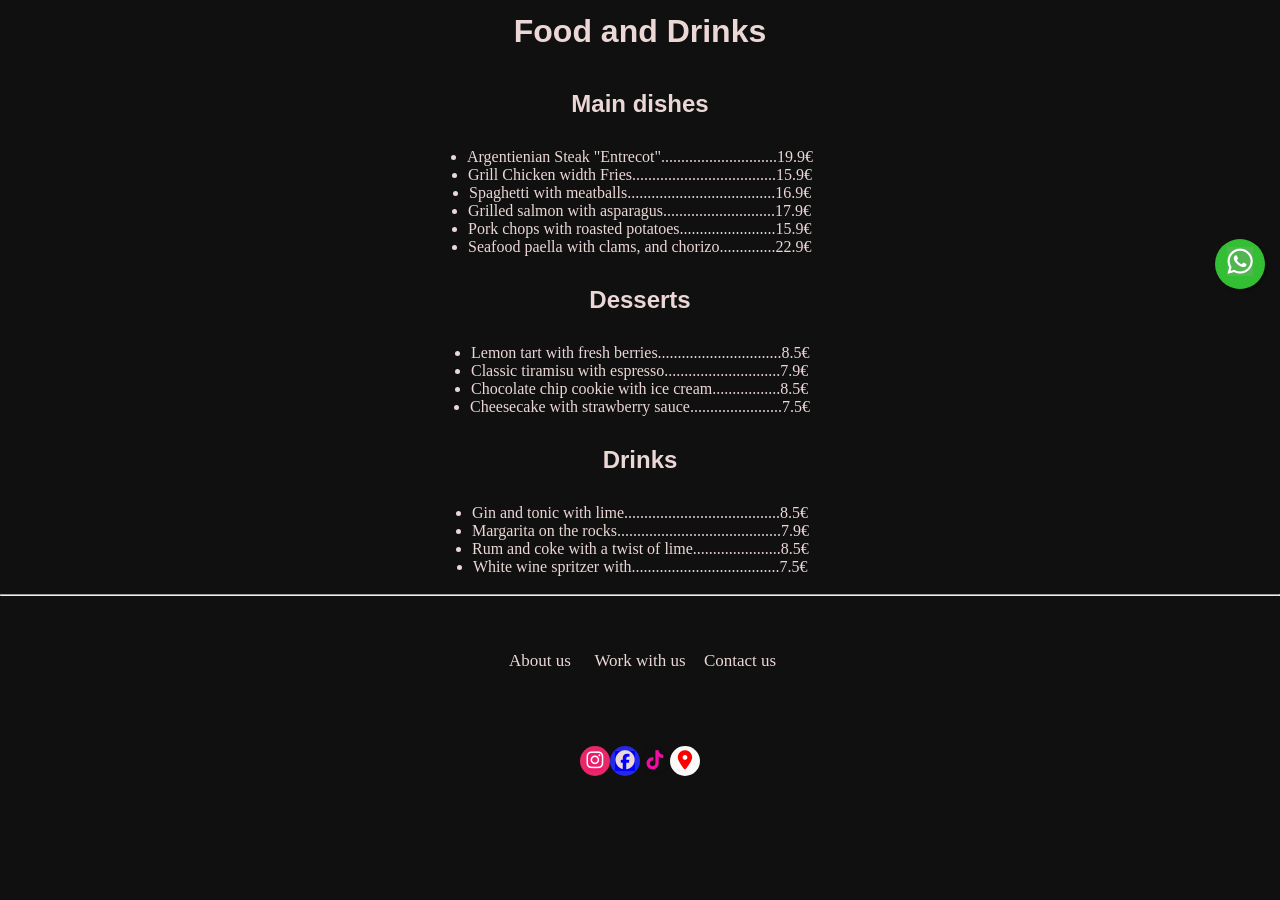
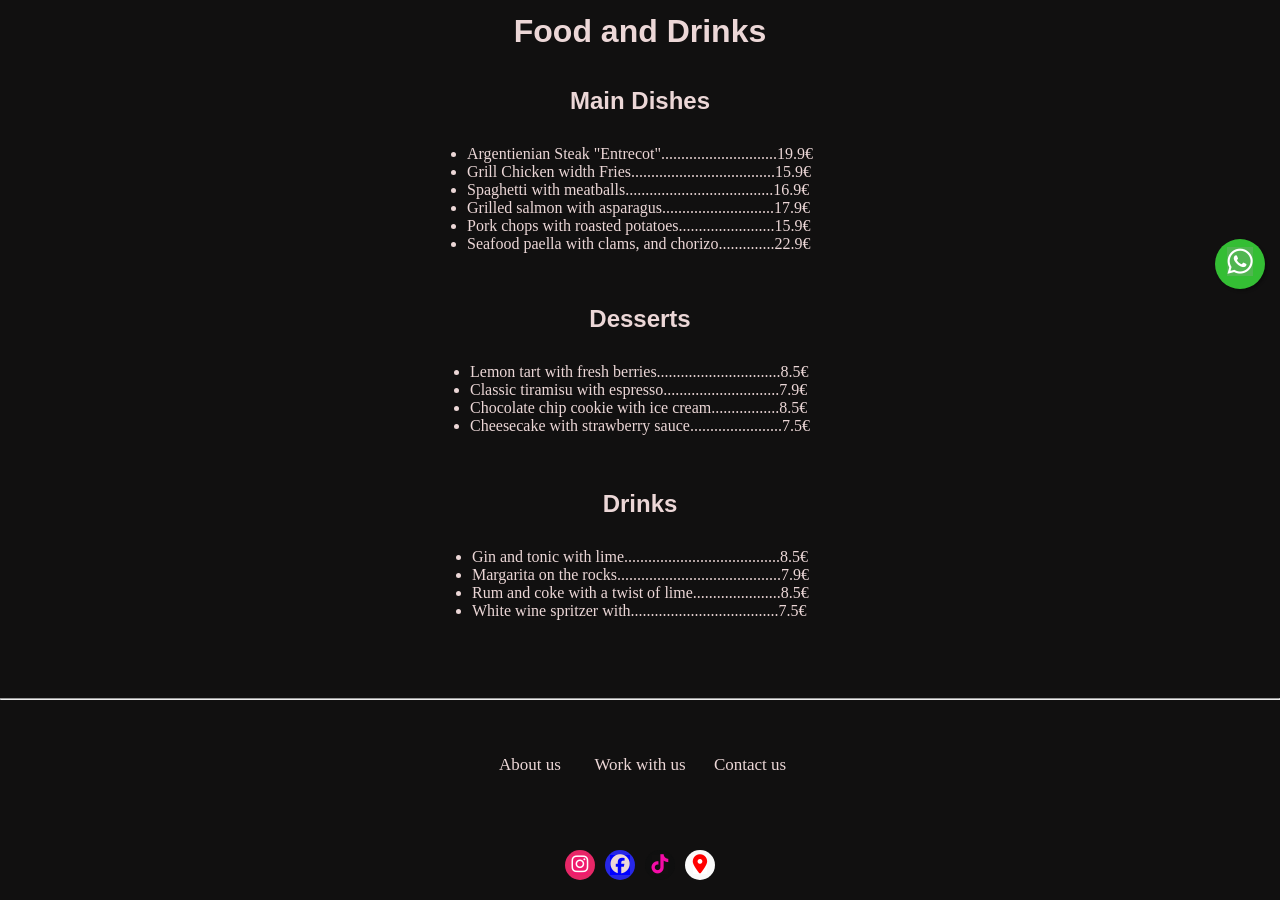
Before and after one commit to MartinCanale/Primer-Proyecto, a plain HTML site: page pages/Food.html in a window 1280 px wide. Shown: the part 491-1391 px from the top of the page. Before the commit the page ends 1287 px from the top, so only its background shows below. Drawn offline with nearby package versions, Linux system fonts and the light colour scheme.

Commit message:
modifique grilla Food and Drinks y footer

```diff
--- a/css/estilos.css
+++ b/css/estilos.css
@@ -33,28 +33,34 @@ nav {
     display: flex;
     margin: 15px;
 }
-.menu1{
+
+.menu1 {
     width: 200px;
     justify-content: center;
 }
 
-.inputmenu{ display: none;}
-#esconder-menu{display: none;}
+.inputmenu {
+    display: none;
+}
 
-.menu1:hover{
+#esconder-menu {
+    display: none;
+}
+
+.menu1:hover {
     transform: scale(1.3);
 }
 
 
 /* Aca comienza el Body*/
+
+
 h1 {
     display: flex;
     justify-content: center;
     margin: 20px;
     padding: 10px;
     font-family: Arial, Helvetica, sans-serif;
-
-
 }
 
 h2 {
@@ -63,13 +69,14 @@ h2 {
     margin: 20px;
     padding: 10px;
     font-family: Arial, Helvetica, sans-serif;
+
 }
 
 /* Aca comienza el Home*/
 .foto {
     display: grid;
     grid-template-columns: 700px 700px;
-    grid-template-rows: 300px 300px 300px ;
+    grid-template-rows: 300px 300px 300px;
     justify-content: center;
     align-items: center;
 }
@@ -91,23 +98,65 @@ p {
     padding: 20px;
 }
 
-section p:hover{
-    transform: scale(1.2 , 1.2);
+section p:hover {
+    transform: scale(1.2, 1.2);
 }
 
 /* Aca comienza Food and Drinks*/
 
-#foodanddrinks {
-    margin-left: 20px;
-    padding: 5px;
+.grilla {
+    display: grid;
+    grid-template-columns: 500px 500px 500px;
+    grid-template-rows: 200px 200px 200px;
+    justify-content: center;
+    align-items: center;
 }
 
 
-.foodanddrinks {
+.foodanddrinks-c1 {
+    grid-column: 2/3;
+    display: grid;
+    justify-content: center;
+    margin-bottom: 50px;
+
+}
+
+
+.foodanddrinks-c2 {
+    grid-column: 2/3;
+    display: grid;
+    justify-content: center;
+    margin-bottom: 50px;
+
+}
+
+.foodanddrinks-c3 {
+    grid-column: 2/3;
+    display: grid;
+    justify-content: center;
+    margin-bottom: 80px;
+
+}
+
+
+.fuego {
+    grid-column: 3/3;
+    grid-row: 1/ span 3;
+    display: grid;
+    justify-content: center;
+    height: 600px;
+    width: 300px;
+    margin-left: 100px;
+    margin-bottom: 50px;
+
+}
+
+
+h2 {
     display: flex;
-    flex-direction: column;
-    align-items: center;
+    justify-content: center;
 }
+
 
 
 /* Aca comienza Book a Table CSS*/
@@ -235,7 +284,7 @@ textarea {
 }
 
 
-[class="fa-brands fa-facebook"]{
+[class="fa-brands fa-facebook"] {
     background-color: blue;
     font-size: larger;
 }
@@ -251,10 +300,10 @@ textarea {
 }
 
 
-[class="fa-brands fa-instagram"]{
+[class="fa-brands fa-instagram"] {
     background-color: rgb(241, 27, 109);
     color: white;
-    font-size:larger;
+    font-size: larger;
 
 }
 
@@ -266,7 +315,8 @@ textarea {
     color: rgb(245, 12, 167);
 
 }
-[class="fa-brands fa-tiktok"]{
+
+[class="fa-brands fa-tiktok"] {
     color: rgb(245, 12, 167);
     font-size: larger;
 
@@ -279,29 +329,31 @@ textarea {
     border-radius: 50px;
 
 }
-[class="fa-solid fa-location-dot"]{
+
+[class="fa-solid fa-location-dot"] {
     background-color: white;
     color: red;
     font-size: larger;
 }
 
 
-.pies{display:grid;
-    grid-template-columns: 180px,  150px, 150px;
+.pies {
+    display: grid;
+    grid-template-columns: 180px, 150px, 150px;
     grid-row: 55px;
     justify-content: center;
     align-items: center;
     margin: 30px;
     padding: 20px;
+    gap: 10px;
 }
 
 
 .pies1 {
     font-size: 17px;
+}
 
-
-}
-.pies1:hover{
+.pies1:hover {
     transform: scale(1.1);
 }
 
@@ -311,9 +363,10 @@ textarea {
     justify-content: center;
     margin: 0px;
     padding: 20px;
+    gap: 10px;
 }
 
-.whatsapp{
+.whatsapp {
     display: inline-block;
     width: 50px;
     height: 50px;
@@ -333,7 +386,8 @@ textarea {
     background-color: rgb(81, 182, 81);
     transform: scale(1.2);
 }
-  [class="fa-brands fa-whatsapp"]{
+
+[class="fa-brands fa-whatsapp"] {
     background-color: rgb(81, 182, 81);
     color: white;
     font-size: larger;
@@ -341,6 +395,7 @@ textarea {
 
 
 @media screen and (max-width: 576px) {
+
     /* aca esta el menu para responsive*/
     .logo {
         display: flex;
@@ -365,7 +420,10 @@ textarea {
         margin: 15px;
         padding: 5px;
     }
-    #esconder-menu{display: block;}
+
+    #esconder-menu {
+        display: block;
+    }
 
     header label i {
         font-size: 35px;
@@ -473,7 +531,8 @@ textarea {
     margin: 0px;
     padding: 20px;
 }
-.whatsapp{
+
+.whatsapp {
     display: inline-block;
     width: 50px;
     height: 50px;
--- a/pages/Food.html
+++ b/pages/Food.html
@@ -32,36 +32,37 @@
         </nav>
     </header>
     <hr>
-    <main><!--Aca esta Food And Drinks-->
+    <main ><!--Aca esta Food And Drinks-->
         <h1>Food and Drinks</h1>
-        <h2>Main dishes</h2>
+        <div class="grilla">
 
-        <div>
-            <ul class="foodanddrinks">
-                <li class="animate__animated animate__backInRight" >Argentienian Steak "Entrecot".............................19.9€ </li>
-                <li class="animate__animated animate__backInRight"  >Grill Chicken width Fries....................................15.9€</li>
-                <li class="animate__animated animate__backInRight"  >Spaghetti with meatballs.....................................16.9€</li>
-                <li class="animate__animated animate__backInRight"  >Grilled salmon with asparagus............................17.9€</li>
-                <li class="animate__animated animate__backInRight"  >Pork chops with roasted potatoes........................15.9€</li>
-                <li class="animate__animated animate__backInRight"  >Seafood paella with clams, and chorizo..............22.9€</li>
+            <ul class="foodanddrinks-c1">
+                <h2 >Main Dishes</h2>
+                <li class="animate__animated animate__backInRight " >Argentienian Steak "Entrecot".............................19.9€ </li>
+                <li class="animate__animated animate__backInRight "  >Grill Chicken width Fries....................................15.9€</li>
+                <li class="animate__animated animate__backInRight "  >Spaghetti with meatballs.....................................16.9€</li>
+                <li class="animate__animated animate__backInRight "  >Grilled salmon with asparagus............................17.9€</li>
+                <li class="animate__animated animate__backInRight "  >Pork chops with roasted potatoes........................15.9€</li>
+                <li class="animate__animated animate__backInRight "  >Seafood paella with clams, and chorizo..............22.9€</li>
             </ul>
-        </div>
-        <h2>Desserts</h2>
-        <div>
-            <ul class="foodanddrinks">
-                <li class="animate__animated animate__backInRight">Lemon tart with fresh berries...............................8.5€</li>
-                <li class="animate__animated animate__backInRight">Classic tiramisu with espresso.............................7.9€</li>
-                <li class="animate__animated animate__backInRight">Chocolate chip cookie with ice cream.................8.5€</li>
-                <li class="animate__animated animate__backInRight">Cheesecake with strawberry sauce.......................7.5€</li>
+
+
+
+            <ul class="foodanddrinks-c2 ">
+                <h2 >Desserts</h2>
+                <li class="animate__animated animate__backInRight ">Lemon tart with fresh berries...............................8.5€</li>
+                <li class="animate__animated animate__backInRight ">Classic tiramisu with espresso.............................7.9€</li>
+                <li class="animate__animated animate__backInRight ">Chocolate chip cookie with ice cream.................8.5€</li>
+                <li class="animate__animated animate__backInRight ">Cheesecake with strawberry sauce.......................7.5€</li>
             </ul>
-        </div>
-        <h2>Drinks</h2>
-        <div>
-            <ul class="foodanddrinks">
-                <li class="animate__animated animate__backInRight">Gin and tonic with lime.......................................8.5€</li>
-                <li class="animate__animated animate__backInRight">Margarita on the rocks.........................................7.9€</li>
-                <li class="animate__animated animate__backInRight">Rum and coke with a twist of lime......................8.5€</li>
-                <li class="animate__animated animate__backInRight">White wine spritzer with.....................................7.5€</li>
+
+
+            <ul class="foodanddrinks-c3 ">
+                <h2 >Drinks</h2>
+                <li class="animate__animated animate__backInRight BG">Gin and tonic with lime.......................................8.5€</li>
+                <li class="animate__animated animate__backInRight BG">Margarita on the rocks.........................................7.9€</li>
+                <li class="animate__animated animate__backInRight BG">Rum and coke with a twist of lime......................8.5€</li>
+                <li class="animate__animated animate__backInRight BG">White wine spritzer with.....................................7.5€</li>
             </ul>
         </div>
     </main>
```
Lines whose indentation alone changed are shown as unchanged.
